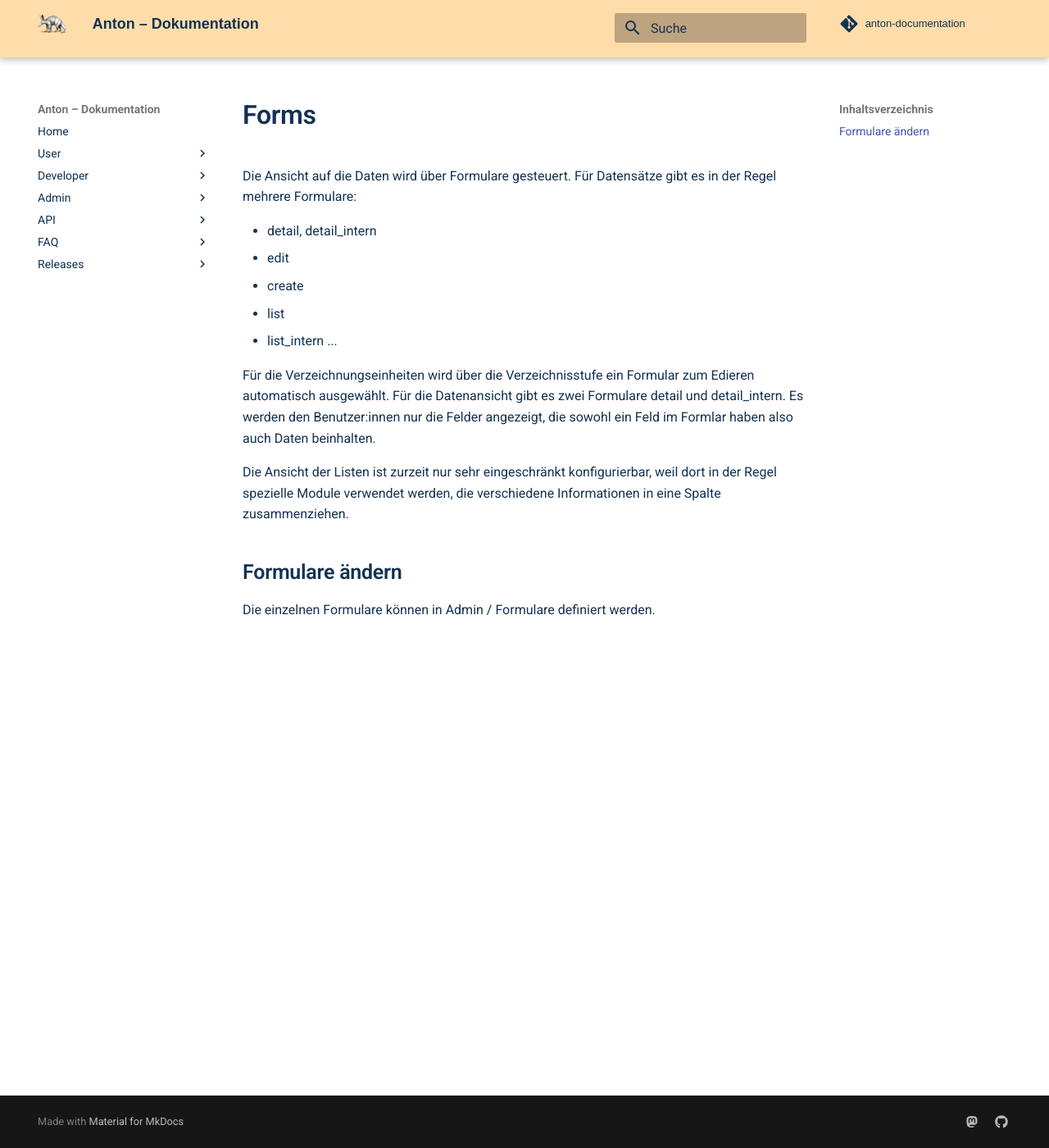
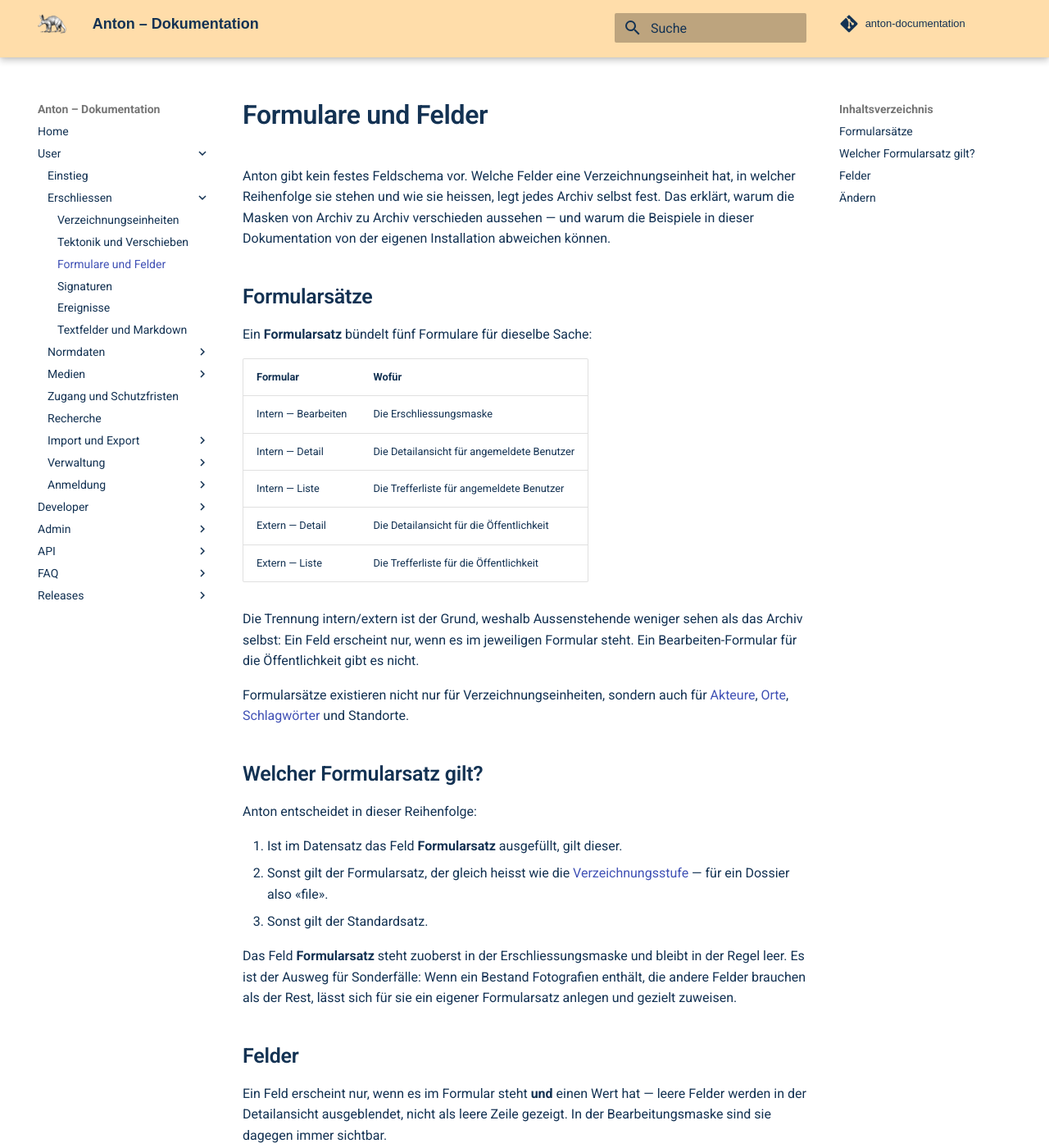
Before and after one commit to kraenzle-ritter/anton-documentation, an MkDocs documentation site: the page built from docs/user/forms.md, in a window 1280 px wide and 1400 px high. Shown: the whole window at 82% size. Built offline with MkDocs 1.6.1 and Material for MkDocs 9.7.7, drawn with Linux system fonts in a browser that asks for light colours; some web fonts are replaced; comment, search, counter and statistics services are not loaded; some of the changed text lies outside the part shown.

Commit message:
docs(user): Kernbereich Erschliessen aufbauen, Nav neu gliedern
Die User-Doku dokumentierte lauter Spezialthemen (SIP, QR-Upload, Passkey),
aber nicht den Kern der Anwendung: Es gab keine Seite zum Erschliessen einer
Verzeichnungseinheit, und user/index.md bestand aus vier Wörtern.

- Nav entlang der Arbeit gegliedert statt als flache Featureliste
  (Einstieg, Erschliessen, Normdaten, Medien, Zugang, Recherche,
  Import/Export, Verwaltung, Anmeldung); auskommentierte Einträge aufgelöst
- user/objects.md (neu): anlegen via create_bulk, bearbeiten, kopieren,
  löschen — inkl. des Umstands, dass Anton keinen Papierkorb führt
- user/hierarchy.md (neu): Verzeichnungsstufen, Navigation im Baum,
  Verschieben in zwei Schritten samt Stufen-Einschränkung
- user/forms.md: neu geschrieben; beschrieb bisher Formulare, die es nicht
  gibt (create, detail_intern) statt der fünf realen Slots eines Formularsatzes
- user/index.md: Einstieg mit Oberfläche, Rollen, Anmeldung

Screenshots aus dem kr-Testarchiv, reproduzierbar via scripts/docshots.mjs.
Inhalte am laufenden System verifiziert, nicht nur aus dem Code gelesen.

```diff
--- a/docs/user/forms.md
+++ b/docs/user/forms.md
@@ -1,15 +1,63 @@
-Die Ansicht auf die Daten wird über Formulare gesteuert. Für Datensätze gibt es in der Regel mehrere Formulare:
+# Formulare und Felder
 
-- detail, detail_intern
-- edit
-- create
-- list
-- list_intern
-...
+Anton gibt kein festes Feldschema vor. Welche Felder eine Verzeichnungseinheit
+hat, in welcher Reihenfolge sie stehen und wie sie heissen, legt jedes Archiv
+selbst fest. Das erklärt, warum die Masken von Archiv zu Archiv verschieden
+aussehen — und warum die Beispiele in dieser Dokumentation von der eigenen
+Installation abweichen können.
 
-Für die Verzeichnungseinheiten wird über die Verzeichnisstufe ein Formular zum Edieren automatisch ausgewählt. Für die Datenansicht gibt es zwei Formulare detail und detail_intern. Es werden den Benutzer:innen nur die Felder angezeigt, die sowohl ein Feld im Formlar haben also auch Daten beinhalten.
+## Formularsätze
 
-Die Ansicht der Listen ist zurzeit nur sehr eingeschränkt konfigurierbar, weil dort in der Regel spezielle Module verwendet werden, die verschiedene Informationen in eine Spalte zusammenziehen.
+Ein **Formularsatz** bündelt fünf Formulare für dieselbe Sache:
 
-## Formulare ändern
-Die einzelnen Formulare können in Admin / Formulare definiert werden.
+| Formular | Wofür |
+|---|---|
+| Intern — Bearbeiten | Die Erschliessungsmaske |
+| Intern — Detail | Die Detailansicht für angemeldete Benutzer |
+| Intern — Liste | Die Trefferliste für angemeldete Benutzer |
+| Extern — Detail | Die Detailansicht für die Öffentlichkeit |
+| Extern — Liste | Die Trefferliste für die Öffentlichkeit |
+
+Die Trennung intern/extern ist der Grund, weshalb Aussenstehende weniger sehen
+als das Archiv selbst: Ein Feld erscheint nur, wenn es im jeweiligen Formular
+steht. Ein Bearbeiten-Formular für die Öffentlichkeit gibt es nicht.
+
+Formularsätze existieren nicht nur für Verzeichnungseinheiten, sondern auch für
+[Akteure](actors.md), [Orte](places.md), [Schlagwörter](keywords.md) und
+Standorte.
+
+## Welcher Formularsatz gilt?
+
+Anton entscheidet in dieser Reihenfolge:
+
+1. Ist im Datensatz das Feld **Formularsatz** ausgefüllt, gilt dieser.
+2. Sonst gilt der Formularsatz, der gleich heisst wie die
+   [Verzeichnungsstufe](hierarchy.md) — für ein Dossier also «file».
+3. Sonst gilt der Standardsatz.
+
+Das Feld **Formularsatz** steht zuoberst in der Erschliessungsmaske und bleibt
+in der Regel leer. Es ist der Ausweg für Sonderfälle: Wenn ein Bestand
+Fotografien enthält, die andere Felder brauchen als der Rest, lässt sich für sie
+ein eigener Formularsatz anlegen und gezielt zuweisen.
+
+## Felder
+
+Ein Feld erscheint nur, wenn es im Formular steht **und** einen Wert hat — leere
+Felder werden in der Detailansicht ausgeblendet, nicht als leere Zeile gezeigt.
+In der Bearbeitungsmaske sind sie dagegen immer sichtbar.
+
+Dasselbe Feld verhält sich je nach Ansicht anders: Was beim Bearbeiten ein
+Eingabefeld oder eine Auswahlliste ist, erscheint in der Detailansicht als
+reiner Text.
+
+Grau hinterlegte **Abschnitte** gliedern die Maske. Sie sind selbst keine
+Felder; ein Abschnitt ohne sichtbare Felder wird ganz weggelassen.
+
+## Ändern
+
+Formularsätze und Formulare werden unter **Admin → Formulare** bzw.
+**Admin → Formtypen** gepflegt. Dort lassen sich Felder hinzufügen, entfernen,
+umsortieren und pro Formular umbenennen — die Beschriftung eines Feldes kann
+also in der Bearbeitungsmaske anders lauten als in der Detailansicht. Welche
+Felder überhaupt zur Verfügung stehen, zeigt die Hilfeseite **Anton Fields** in
+der Anwendung.
--- a/mkdocs.yml
+++ b/mkdocs.yml
@@ -37,37 +37,34 @@
 nav:
   - Home: index.md
   - User:
-    #- Einleitung: user/index.md
-    - Antonevents: user/antonevents.md
-    - Signaturen: user/identifiers.md
-    - Access-Konzept: user/access.md
-    - Medien: user/media.md
-    - Orte: user/places.md
-    - Ausleihe von Objekten: user/loans.md
-    - Sprachkonfiguration: user/languages.md
-    - Import:
+    - Einstieg: user/index.md
+    - Erschliessen:
+      - Verzeichnungseinheiten: user/objects.md
+      - Tektonik und Verschieben: user/hierarchy.md
+      - Formulare und Felder: user/forms.md
+      - Signaturen: user/identifiers.md
+      - Ereignisse: user/antonevents.md
+      - Textfelder und Markdown: user/markdown.md
+    - Normdaten:
+      - Akteure: user/actors.md
+      - Orte: user/places.md
+      - Schlagwörter: user/keywords.md
+      - Normdatenabgleich: user/authorities.md
+    - Medien:
+      - Medien: user/media.md
+      - QR-Code Upload: user/qr-upload.md
+    - Zugang und Schutzfristen: user/access.md
+    - Recherche: user/search.md
+    - Import und Export:
       - Datenimport: user/import.md
       - SIP Ingest: user/sip.md
-      - QR-Code Upload: user/qr-upload.md
-    - Authentifizierung:
+      - DIP herunterladen: user/download-dip.md
+    - Verwaltung:
+      - Ausleihe von Objekten: user/loans.md
+      - Sprachkonfiguration: user/languages.md
+    - Anmeldung:
       - Zwei-Faktor-Authentifizierung: user/2FA.md
       - Passkey Authentifizierung: user/passkey.md
-    - Markdown: user/markdown.md
-    - Volltextsuche: user/search.md
-    - Schnelle Suche: user/search-v2.md
-    - Gewichtete Suche: user/weighted-search.md
-    - Normdaten: user/authorities.md
-    - DIP herunterladen: user/download-dip.md
-    #- SIP Ingest: user/sip-ingest.md
-    # - Formulare: user/forms.md
-    # - Einstellungen: user/settings.md
-    # - File Uploads: user/uploads.md
-
-    #- Entitäten:
-    #  - Akteure: user/actors.md
-    #  - Orte: user/places.md
-    #  - Schlagwörter: user/keywords.md
-    # - Externe Ressourcen: user/authorities.md
   - Developer:
     - Events/Jobs: developer/events-jobs.md
     - Forms & Formsets: developer/forms.md
```
Also changed, not shown: docs/user/hierarchy.md (added, +58 -0 lines), docs/user/index.md (+59 -1 lines), docs/user/objects.md (added, +72 -0 lines), docs/user/images/erschliessen-edit.png (added), docs/user/images/erschliessen-neu.png (added), 1 other file.
